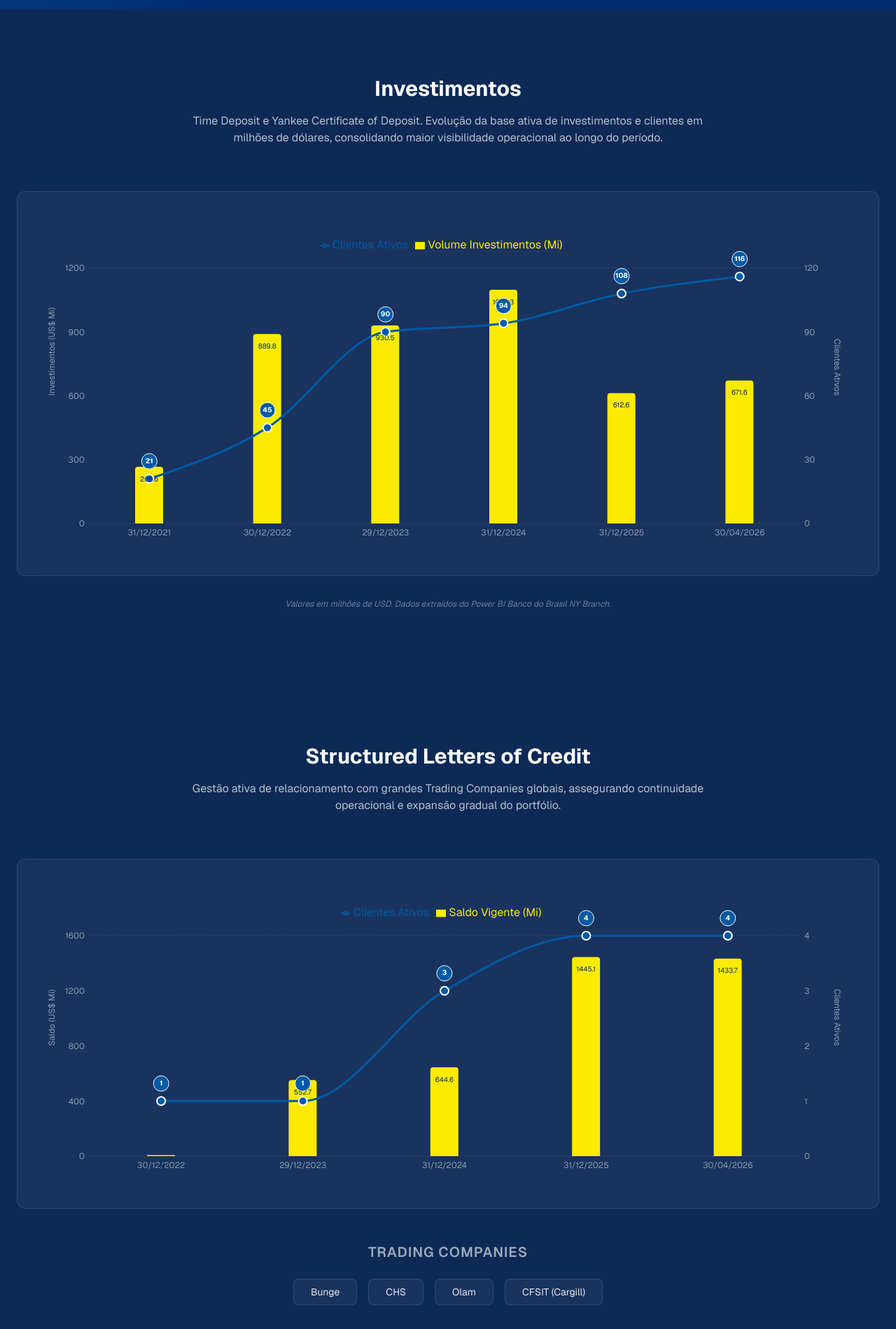
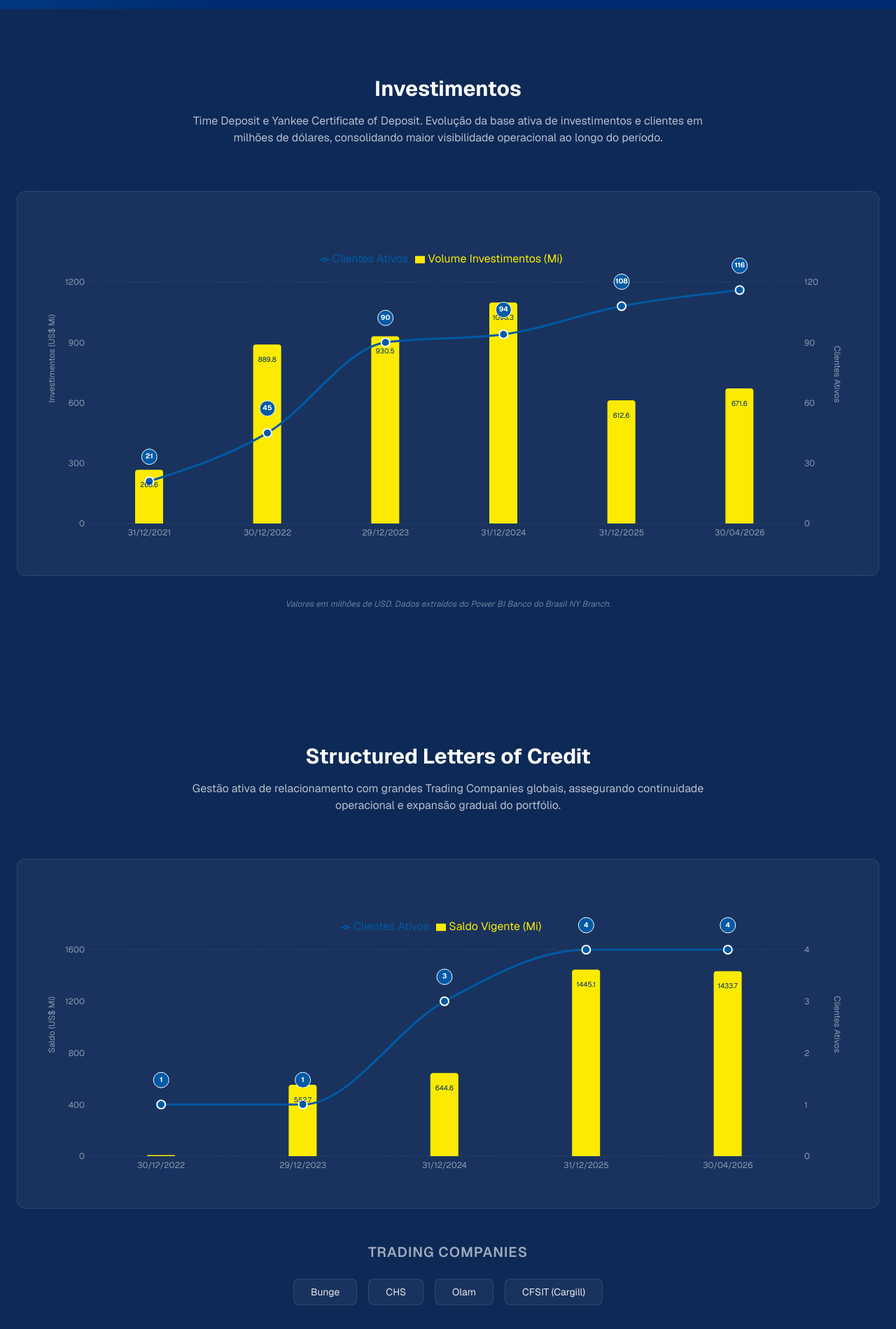
Before and after one commit to skintryker/bbny-presentation, a Next.js app: page / in a window 1280 px wide. Shown: the part 787-2686 px from the top of the page at 70% size. Built offline with nearby package versions, Linux system fonts and the light colour scheme.

Commit message:
fix: eliminate label overlaps by increasing vertical separation and chart margin

```diff
--- a/src/components/Funding.tsx
+++ b/src/components/Funding.tsx
@@ -23,7 +23,7 @@ const Funding = () => {
     return (
       <text
         x={x + width / 2}
-        y={y + 18}
+        y={y + 22}
         fill="#002d72"
         textAnchor="middle"
         dominantBaseline="middle"
@@ -39,10 +39,10 @@ const Funding = () => {
     const { x, y, value } = props;
     return (
       <g>
-        <circle cx={x} cy={y - 25} r={11} fill="#005aa5" stroke="#fff" strokeWidth={1} />
+        <circle cx={x} cy={y - 35} r={11} fill="#005aa5" stroke="#fff" strokeWidth={1} />
         <text
           x={x}
-          y={y - 25}
+          y={y - 35}
           fill="#fff"
           textAnchor="middle"
           dominantBaseline="middle"
@@ -66,7 +66,7 @@ const Funding = () => {
         <div className="glass-card p-8 mb-12">
           <div className="h-[450px] w-full">
             <ResponsiveContainer width="100%" height="100%">
-              <ComposedChart data={funding.chartData} margin={{ top: 40, right: 30, left: 20, bottom: 20 }}>
+              <ComposedChart data={funding.chartData} margin={{ top: 60, right: 30, left: 20, bottom: 20 }}>
                 <CartesianGrid strokeDasharray="3 3" stroke="rgba(255,255,255,0.1)" vertical={false} />
                 <XAxis
                   dataKey="date"
--- a/src/components/Performance.tsx
+++ b/src/components/Performance.tsx
@@ -14,7 +14,7 @@ export default function Performance() {
     return (
       <text
         x={x + width / 2}
-        y={y + 18}
+        y={y + 22}
         fill="#002d72"
         textAnchor="middle"
         dominantBaseline="middle"
@@ -30,10 +30,10 @@ export default function Performance() {
     const { x, y, value } = props;
     return (
       <g>
-        <circle cx={x} cy={y - 25} r={11} fill="#005aa5" stroke="#fff" strokeWidth={1} />
+        <circle cx={x} cy={y - 35} r={11} fill="#005aa5" stroke="#fff" strokeWidth={1} />
         <text
           x={x}
-          y={y - 25}
+          y={y - 35}
           fill="#fff"
           textAnchor="middle"
           dominantBaseline="middle"
@@ -56,7 +56,7 @@ export default function Performance() {
 
         <div className="h-[550px] w-full glass-card p-8">
           <ResponsiveContainer width="100%" height="100%">
-            <ComposedChart data={performance.chartData} margin={{ top: 40, right: 30, left: 20, bottom: 20 }}>
+            <ComposedChart data={performance.chartData} margin={{ top: 60, right: 30, left: 20, bottom: 20 }}>
               <CartesianGrid strokeDasharray="3 3" stroke="rgba(255,255,255,0.1)" vertical={false} />
               <XAxis
                 dataKey="period"
```
Also changed, not shown: 1 other file (tests, documents, lock files or other folders).
